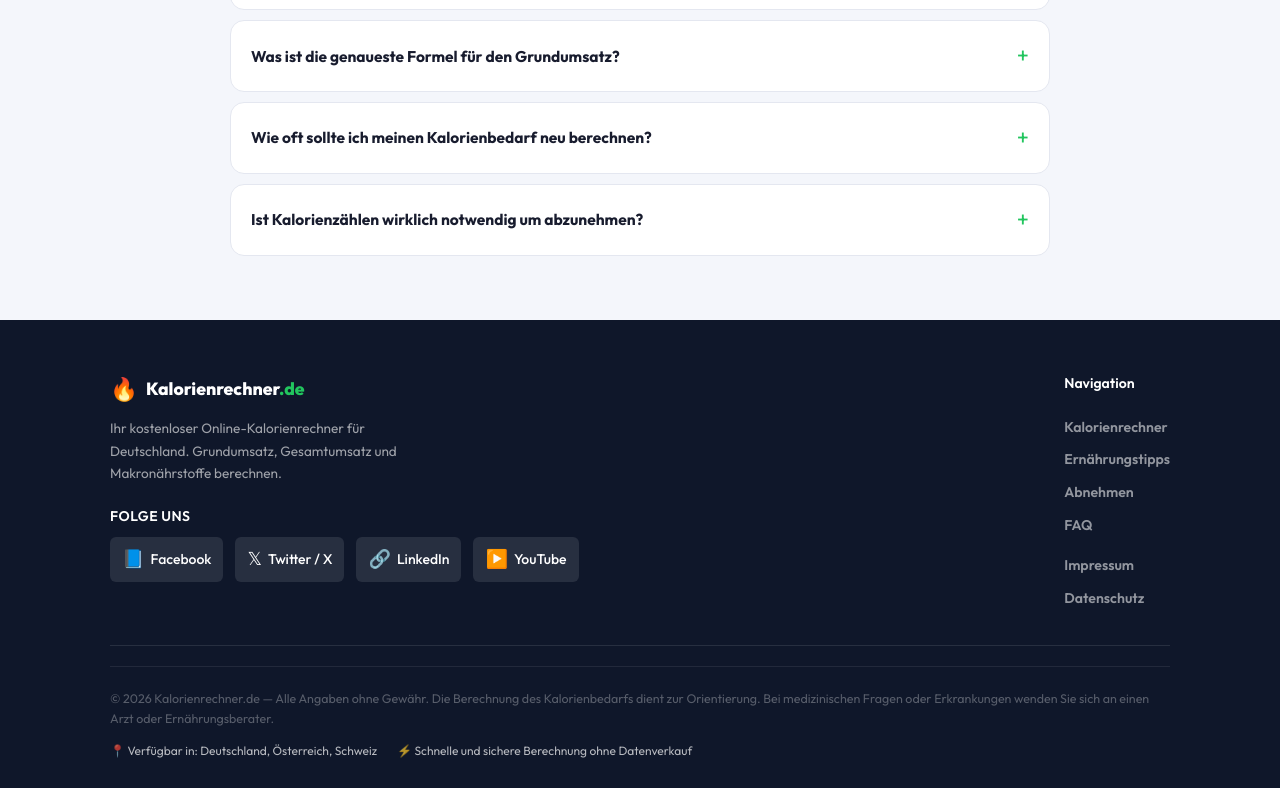
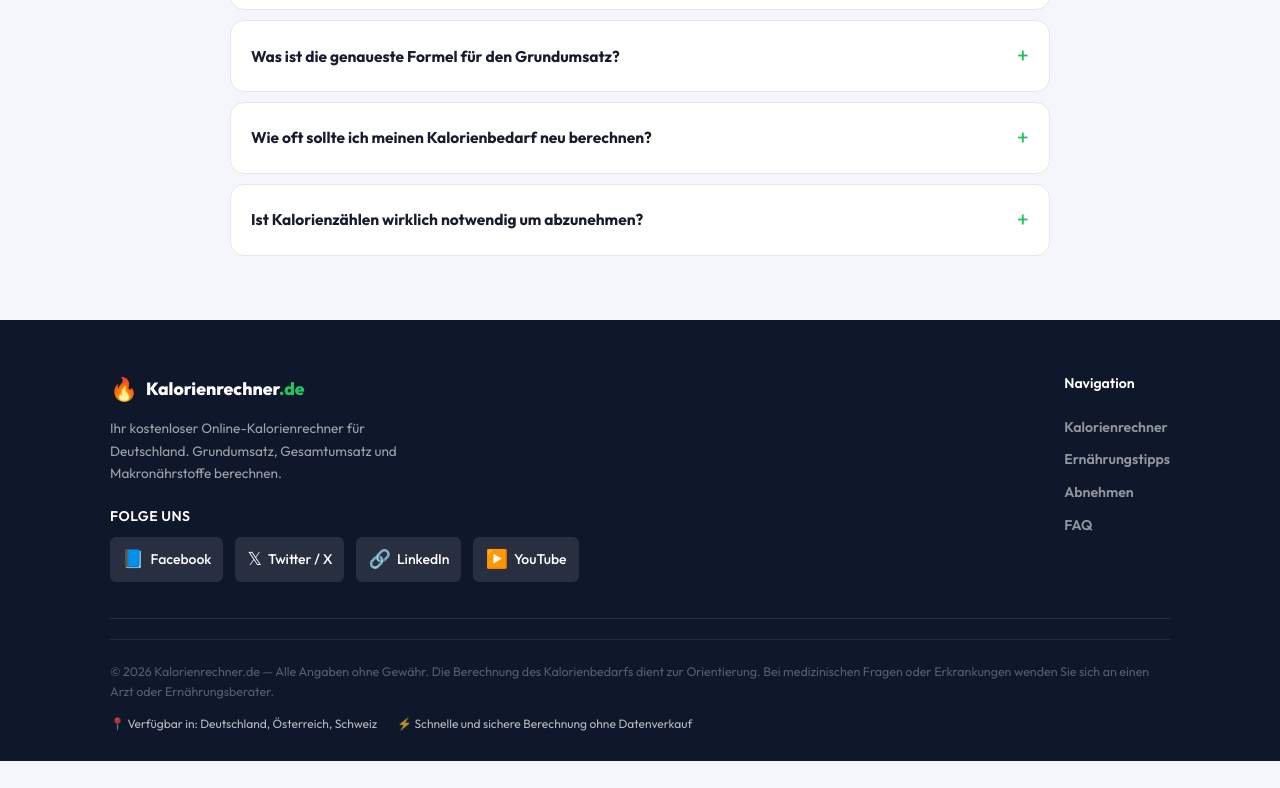
Before and after one commit to Mohdaasif97/caloriesDE, a Next.js app: page / in a window 1280 px wide. Shown: the part 7177-7965 px from the top of the page. After the commit the page ends 7938 px from the top, so only its background shows below. Built offline with nearby package versions, Linux system fonts and the light colour scheme.

Commit message:
fix: update Next.js to patched version to address CVE-2025-66478

```diff
--- a/components/Footer.jsx
+++ b/components/Footer.jsx
@@ -152,10 +152,7 @@ export default function Footer({ includeSchema = true }) {
               <a href="#ernaehrung">Ernährungstipps</a>
               <a href="#tipps">Abnehmen</a>
               <a href="#faq">FAQ</a>
-              <a href="/impressum" style={{ marginTop: '8px' }}>
-                Impressum
-              </a>
-              <a href="/datenschutz">Datenschutz</a>
+
             </div>
           </div>
 
```
